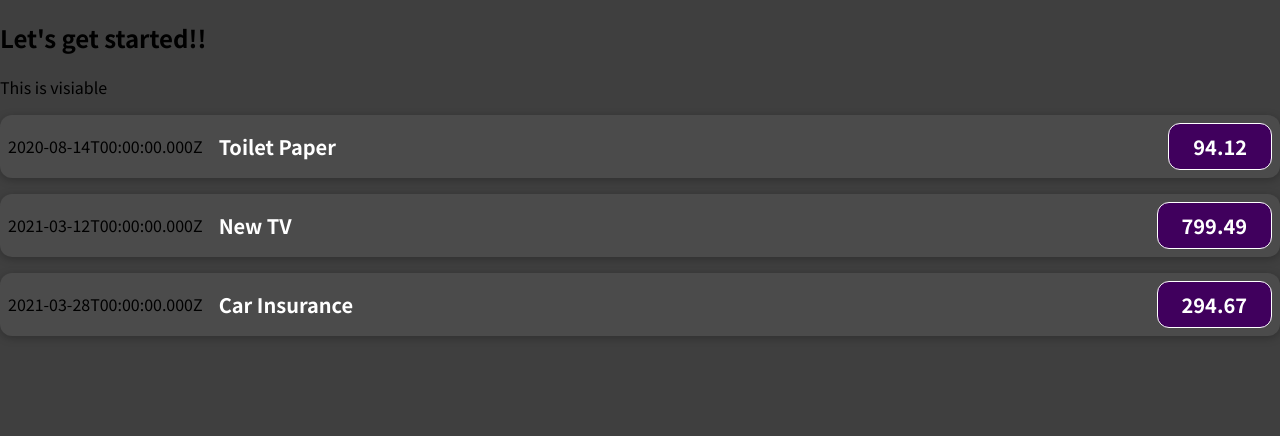
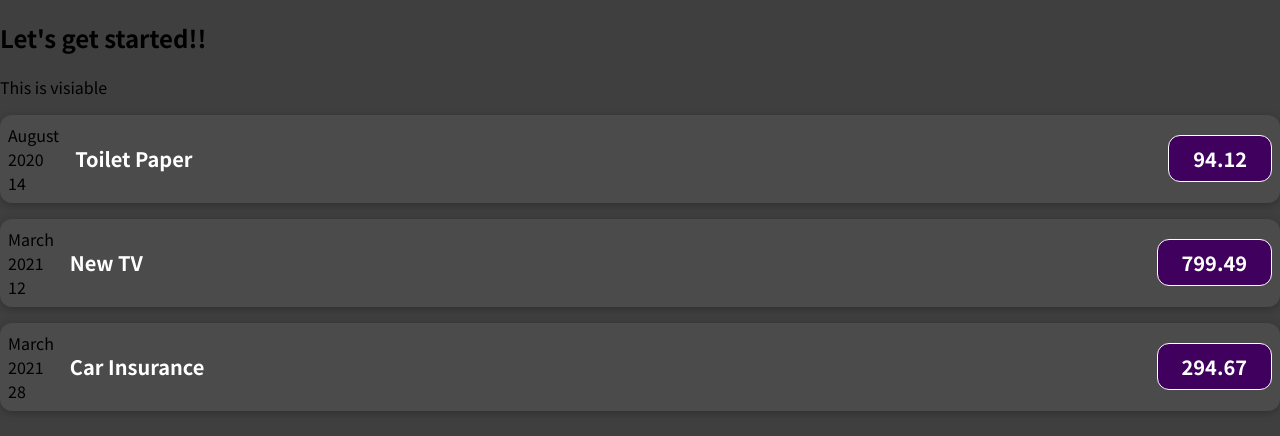
Before and after one commit to amDeq/ReactLearningAman, a JavaScript app: page / in a window 1280 px wide. Shown: the top 436 px of the page. Built offline with nearby package versions, Linux system fonts and the light colour scheme.

Commit message:
first commit

```diff
--- a/src/Components/ExpenseItem.js
+++ b/src/Components/ExpenseItem.js
@@ -3,10 +3,18 @@ function ExpenseItem(props) {
   // const expenseDate = new Date(2021, 2, 28);
   // const expenseTitle = "Car insurance";
   // const expenseAmount = 267.9;
+  const month = props.date.toLocaleString("en-US", { month: "long" });
+  const day = props.date.toLocaleString("en-US", { day: "2-digit" });
+  const year = props.date.getFullYear();
   return (
     <>
       <div className="expense-item">
-        <div>{props.date.toISOString()}</div>
+        {/* <div>{props.date.toISOString()}</div> */}
+        <div>
+          <div>{month}</div>
+          <div>{year}</div>
+          <div>{day}</div>
+        </div>
         <div className="expense-item__description ">
           <h2>{props.title}</h2>
           <div className="expense-item__price">{props.amount}</div>
```
